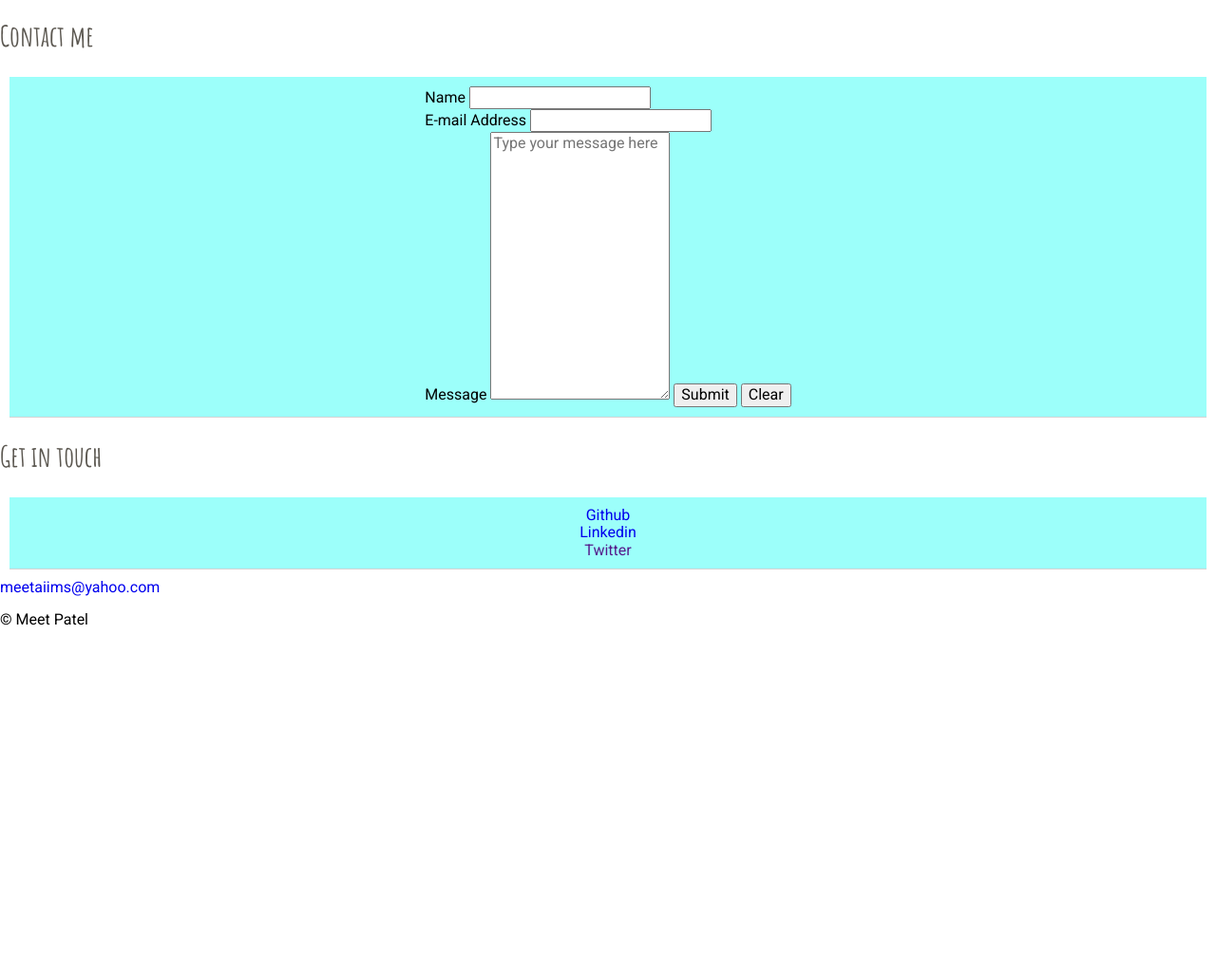
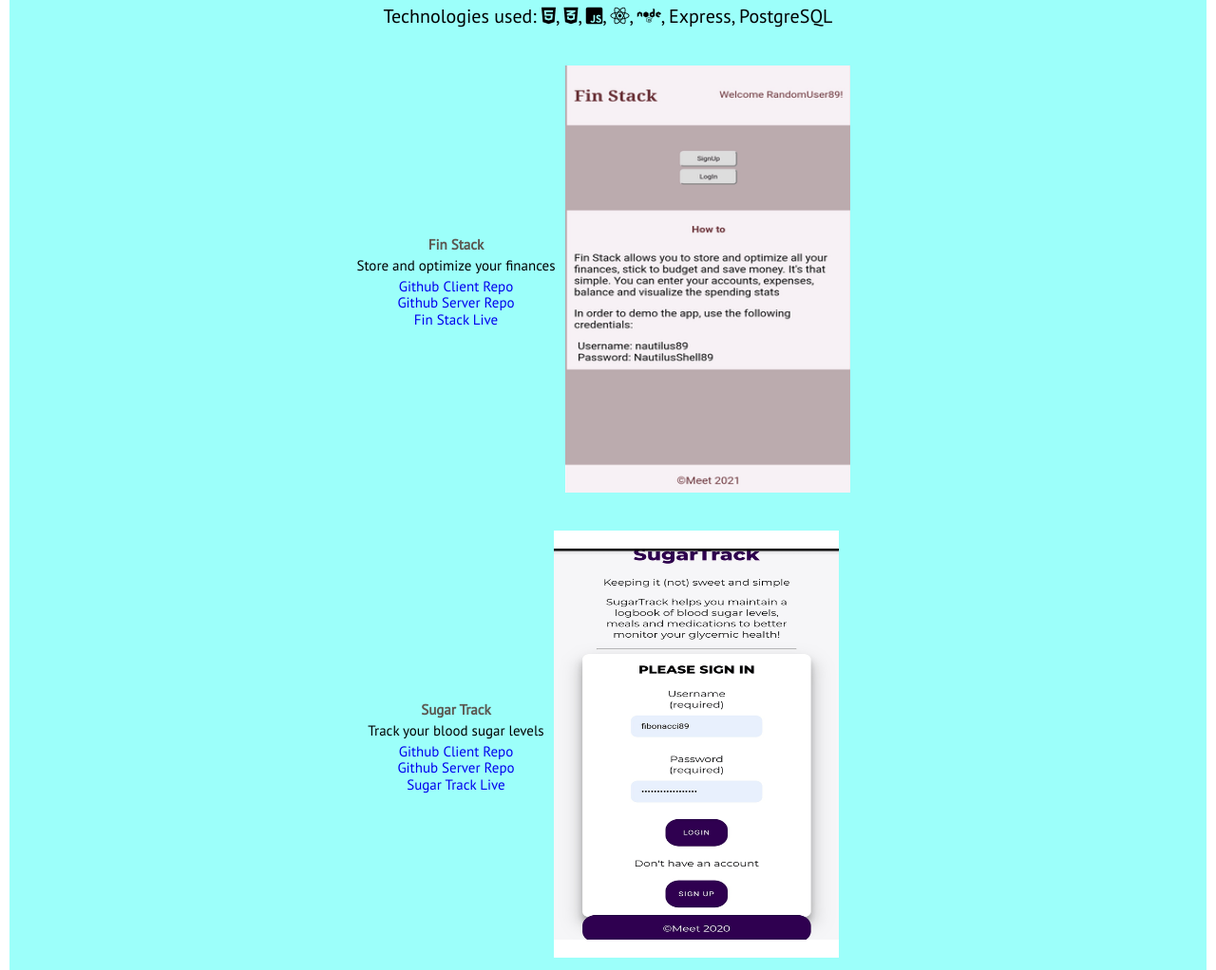
Before and after one commit to MeetPatel89/thinkful-portfolio, a plain HTML site: page index.html in a window 1280 px wide. Shown: the part 1399-2421 px from the top of the page at 95% size. Before the commit the page ends 2078 px from the top, so only its background shows below. Drawn offline with nearby package versions, Linux system fonts and the light colour scheme; a script that the page names is missing.

Commit message:
add and style projects

```diff
--- a/index.html
+++ b/index.html
@@ -108,50 +108,76 @@
         <div id="projects">
             <section class="projects">
                 <h2>Projects</h2>
+                <p>Technologies used: <i class="fab fa-html5" style="font-size: 20px;"></i>, <i class="fab fa-css3-alt" style="font-size: 20px;"></i>, <i class="fab fa-js-square" style="font-size: 20px;"></i>, <i class="fab fa-react" style="font-size: 20px;"></i>, <i class="fab fa-node" style="font-size: 20px;"></i>, <span>Express</span>, <span>PostgreSQL</span></p>
+                <div class="project">
+                    <section>
+                        <h3 class="project-title">Fin Stack</h3>
+                    <p>Store and optimize your finances</p>
+                    <a href="https://github.com/MeetPatel89/fin-stack-client" target="_blank">Github Client Repo</a>
+                    <a href="https://github.com/MeetPatel89/fin-stack-api" target="_blank">Github Server Repo</a>
+                    <a href="https://fin-stack-client.vercel.app/" target="_blank">Fin Stack Live</a>
+                    </section>
+
+                    <img class="gif" src="./images/fin-stack.gif">
+                </div>
+                <div class="project">
+                    <section>
+                        <h3 class="project-title">Sugar Track</h3>
+                    <p>Track your blood sugar levels</p>
+                    <a href="https://github.com/MeetPatel89/sugar-track-client" target="_blank">Github Client Repo</a>
+                    <a href="https://github.com/MeetPatel89/sugar-track-api" target="_blank">Github Server Repo</a>
+                    <a href="https://sugar-track-client.vercel.app/" target="_blank">Sugar Track Live</a>
+                    </section>
+
+                    <img class="gif" src="./images/sugar-track.gif">
+                </div>
+                <div class="project">
+                    <section>
+                        <h3 class="project-title">Spaced Repetition</h3>
+                    <p>Learn new language efficiently</p>
+                    <a href="https://github.com/MeetPatel89/spaced-repetition" target="_blank">Github Client Repo</a>
+                    <a href="https://github.com/MeetPatel89/spaced-repetition-api" target="_blank">Github Server Repo</a>
+                    <a href="https://spaced-repetition-client-cyan.vercel.app/register" target="_blank">Spaced Repetition Live</a>
+                    </section>
+                    <img class="gif" src="./images/spaced-repetition.gif">
+                </div>
             </section>
         </div>
 
         <!-- Contact -->
 
-        <section id="contact">
+        <div id="contact">
+            <section class="contact">
                 <h2>Contact me</h2>
-            <div class="group center75">
+                <div class="social-links">
+
+                    <a href="https://github.com/MeetPatel89" target="_blank">Github</a>
+                    <a href="https://www.linkedin.com/in/meet-patel-a521971b1/" target="_blank">Linkedin</a>
+                     <a href="mailto:meetaiims@yahoo.com">meetaiims@yahoo.com</a>
+                </div>
+
+
+
                 <form action="https://formspree.io/meetaiims@yahoo.com" method="POST">
+
                         <label for="name">Name</label>
 
                         <input id="name" name="name" type="text">
-                    <br>
+
 
                         <label for="email">E-mail Address</label>
 
                     <input id="email" name="email" type="text">
-                    <br>
-
                         <label for="message">Message</label>
                         <textarea id="message" name="message" rows="15" placeholder="Type your message here"></textarea>
 
                     <button type="submit"> Submit</button>
                     <button type="submit">Clear</button>
                 </form>
+
+            </section>
         </div>
 
-            <div class="social">
-                <div>
-                    <h2>Get in touch</h2>
-                </div>
-                <div class="social-links group">
-                    <!-- Social media links go here -->
-
-                    <a href="https://github.com/MeetPatel89" target="_blank">Github</a>
-                    <a href="https://www.linkedin.com/in/meet-patel-a521971b1/" target="_blank">Linkedin</a>
-                    <a href="">Twitter</a>
-                </div>
-                <div class="email">
-                    <a href="mailto:meetaiims@yahoo.com">meetaiims@yahoo.com</a>
-                </div>
-            </div>
-
-        </section>
 
     </main>
 
--- a/style.css
+++ b/style.css
@@ -79,13 +79,15 @@ header nav ul li a {
 
 #aboutme,
 #techstack,
-#projects {
+#projects,
+#contact {
   background-color: #9cfffa;
   margin: 10px;
 }
 
 .tech,
-.projects {
+.projects,
+.contact {
   padding: 10px;
 }
 
@@ -93,7 +95,8 @@ header nav ul li a {
   margin: 5px;
 }
 
-.techstack {
+.techstack,
+.projects {
   font-family: 'PT Sans', sans-serif;
   font-size: 20px;
 }
@@ -104,6 +107,13 @@ header nav ul li a {
 
 .passions {
   padding: 10px;
+  display: flex;
+  flex-direction: column;
+  justify-content: center;
+  align-items: center;
+}
+
+.contact {
   display: flex;
   flex-direction: column;
   justify-content: center;
@@ -134,6 +144,75 @@ h2 {
   height: 25px;
 }
 
+.projects {
+  display: flex;
+  flex-direction: column;
+  justify-content: center;
+  align-items: center;
+}
+
+.gif {
+  width: 200px;
+  height: 350px;
+  margin: 10px;
+}
+
+.project {
+  display: flex;
+  flex-direction: column;
+  justify-content: center;
+  align-items: center;
+  font-size: 15px;
+}
+
+form {
+  display: flex;
+  flex-direction: column;
+  justify-content: center;
+  align-items: center;
+  width: 80%;
+  max-width: 550px;
+}
+
+label {
+  display: block;
+  margin-top: 5px;
+  margin-bottom: 5px;
+}
+
+input,
+textarea {
+  width: 100%;
+}
+
+button {
+  width: 80px;
+  height: 50px;
+  margin: 5px;
+}
+
+.project > section {
+  display: flex;
+  flex-direction: column;
+  justify-content: center;
+  align-items: center;
+}
+
+h3.project-title {
+  font-size: 15px;
+  margin: 5px;
+  color: #5b5750;
+}
+
+.project {
+  margin: 5px;
+}
+
+.project section p {
+  margin-bottom: 5px;
+  margin-top: 0;
+}
+
 @media all and (min-width: 400px) {
   header nav ul {
     flex-direction: row;
@@ -154,7 +233,17 @@ h2 {
   header h1 {
     font-size: 42px;
   }
+
+  .gif {
+    width: 300px;
+    height: 450px;
+  }
+
+  .project {
+    flex-direction: row;
+    justify-content: center;
+    align-items: center;
+    flex-wrap: wrap;
+    margin: 10px;
+  }
 }
-
-@media all and (min-width: 1000px) {
-}
```
Also changed, not shown: images/HTML.png (deleted), images/css.png (deleted), images/fin-stack.gif (added), images/finstack.gif (added), images/git.png (deleted), images/js.png (deleted), images/node.png (deleted), images/react.jpg (deleted), images/react.png (deleted), images/spaced-repetition.gif (added), images/sugar-track.gif (added). Lines whose indentation alone changed are shown as unchanged.
